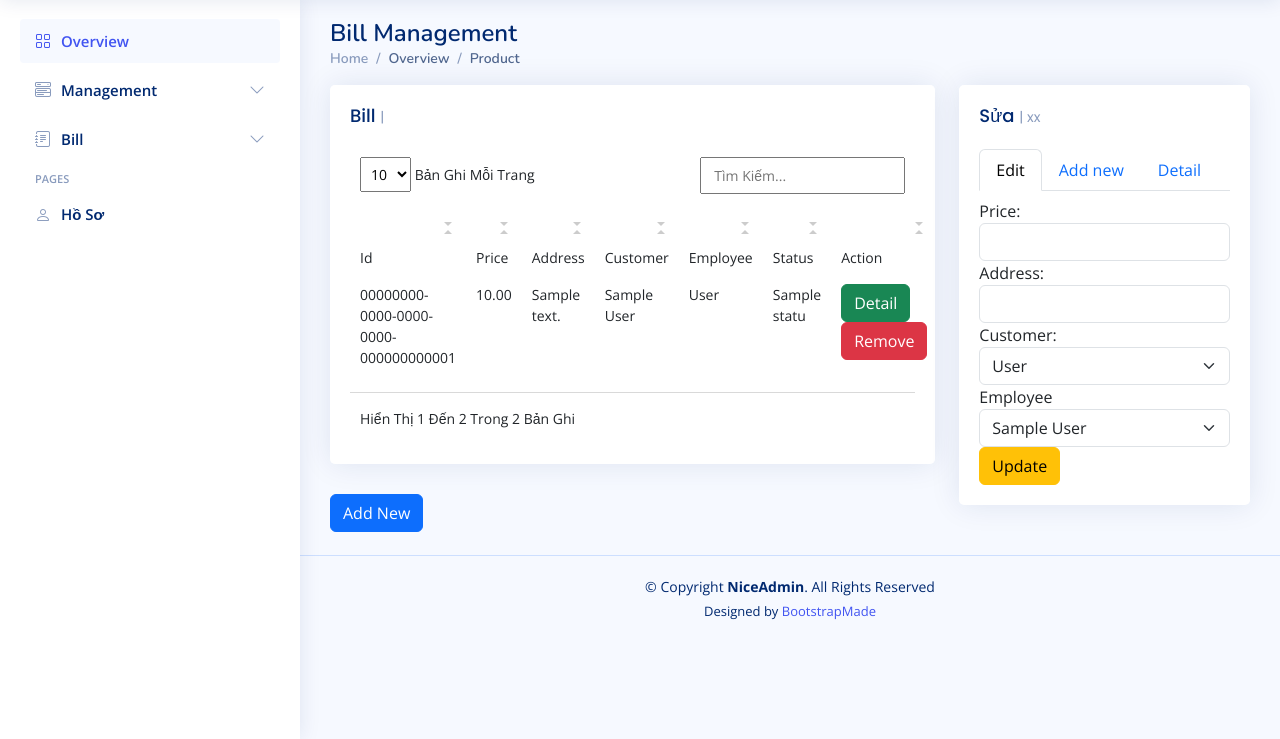
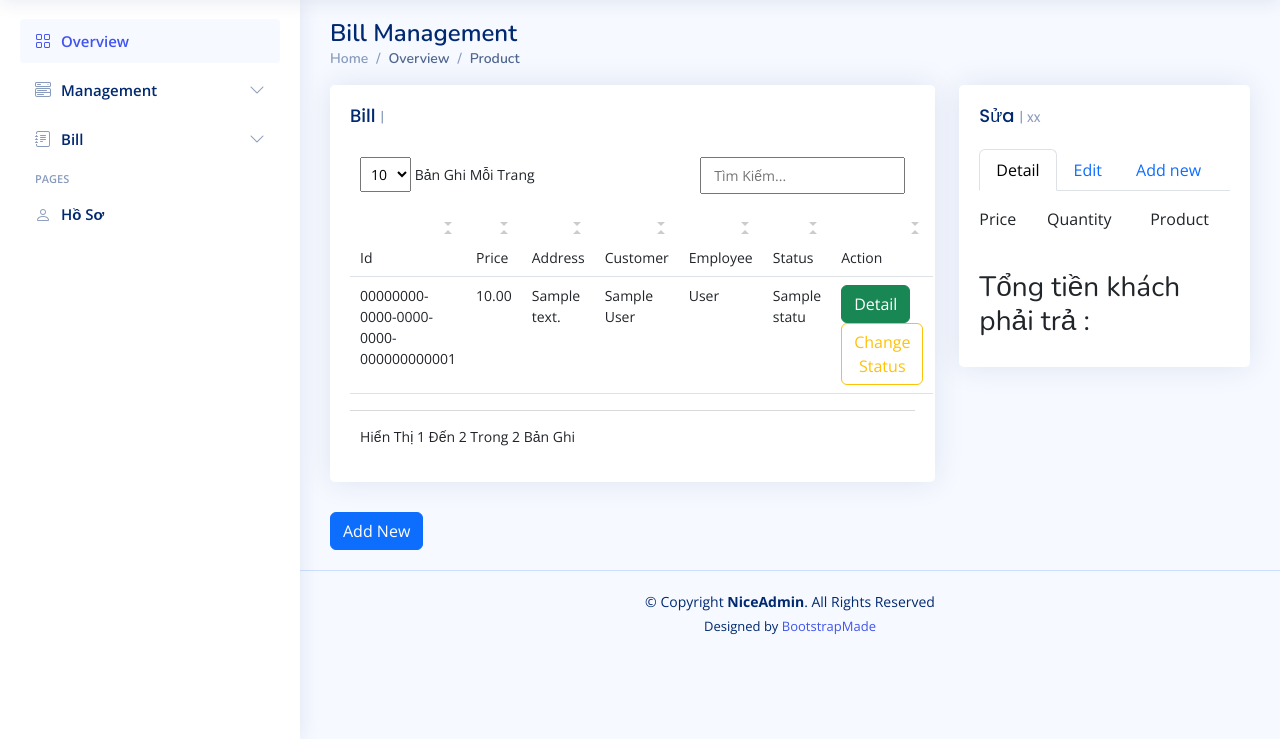
Before and after one commit to TooLaam/Lamnhph23964_DuAnThucTap, a Java web app: page /bill/index in a window 1280 px wide. Shown: the part 61-800 px from the top of the page. Run offline with Spring Boot 4, a stand-in JSP engine, Linux system fonts and the light colour scheme; tables that the repository leaves empty hold one stand-in row (values such as "Sample post"); data that the repository does not hold is empty; some libraries are stand-ins or nearby versions.

Commit message:
thêm giao diện cho Bill, bill detail, đổi trạng thái đơn hàng chức năng xem hóa đơn chi tiết theo từng hóa đơn

```diff
--- a/src/main/java/com/example/savis_intern_project/controller/BillController.java
+++ b/src/main/java/com/example/savis_intern_project/controller/BillController.java
@@ -1,14 +1,8 @@
 package com.example.savis_intern_project.controller;
 
 
-import com.example.savis_intern_project.entity.Bill;
-import com.example.savis_intern_project.entity.BillStatus;
-import com.example.savis_intern_project.entity.Customer;
-import com.example.savis_intern_project.entity.Employee;
-import com.example.savis_intern_project.service.serviceimpl.BillServiceImpl;
-import com.example.savis_intern_project.service.serviceimpl.BillStatusServiceImpl;
-import com.example.savis_intern_project.service.serviceimpl.CustomerServiceImpl;
-import com.example.savis_intern_project.service.serviceimpl.EmployeeServiceImpl;
+import com.example.savis_intern_project.entity.*;
+import com.example.savis_intern_project.service.serviceimpl.*;
 import org.springframework.beans.factory.annotation.Autowired;
 import org.springframework.stereotype.Controller;
 import org.springframework.ui.Model;
@@ -16,6 +10,7 @@
 
 import java.math.BigDecimal;
 import java.sql.Date;
+import java.util.List;
 import java.util.UUID;
 
 @Controller
@@ -24,6 +19,8 @@
 
     @Autowired
     BillServiceImpl billService;
+    @Autowired
+    BillDetailServiceImpl billDetailService;
     @Autowired
     CustomerServiceImpl customerService;
     @Autowired
@@ -50,10 +47,12 @@
         bill.setEmployee(employeeService.detail(Employee));
         bill.setAddress(address);
         bill.setCreateDate(currentDate);
+
+
         billService.create_new_bill(bill);
 
         System.out.println("Ngày hiện tại: " + currentDate);
-        return "";
+        return "redirect:/bill/index";
     }
 
     @PostMapping("/update-bill/{billId}")
@@ -77,7 +76,7 @@
         billService.create_new_bill(bill);
 
         System.out.println("Ngày hiện tại: " + currentDate);
-        return "";
+        return "redirect:/bill/index";
     }
 
     @GetMapping("/index")
@@ -91,12 +90,25 @@
     }
 
     @GetMapping("/index/{billId}")
-    public String show_data_bill(Model model,@PathVariable("billId")UUID billId) {
+    public String show_data_bill(Model model, @PathVariable("billId") UUID billId) {
         model.addAttribute("listBill", billService.get_all_bill());
         model.addAttribute("listCustomer", customerService.findAll());
         model.addAttribute("listEmployee", employeeService.findAll());
         model.addAttribute("listBillStatus", billStatusService.get_all_bill_status());
         model.addAttribute("billD", billService.get_one_bill(billId));
+        List<BillDetail> billDetailList = billDetailService.get_all_by_billId(billId);
+        double allPrice = 0; // Khởi tạo biến tổng giá trị hóa đơn
+        for (BillDetail billDetail : billDetailList) {
+            int quantity = billDetail.getQuantity();
+            BigDecimal price = billDetail.getProduct().getPrice();
+            BigDecimal totalPrice = price.multiply(BigDecimal.valueOf(quantity));
+            allPrice = allPrice + totalPrice.doubleValue();
+        }
+
+        System.out.println(allPrice);
+        model.addAttribute("billDetailD", billDetailList);
+        model.addAttribute("allPrice", allPrice);
+
 
         model.addAttribute("view", "/Bill/index.jsp");
         return "index";
@@ -105,12 +117,12 @@
     @GetMapping("delete_bill/{billId}")
     public String delete_bill(Model model, @PathVariable("billId") UUID billId) {
         billService.delete_bill(billId);
-        return "";
+        return "redirect:/bill/index";
     }
 
-    @PostMapping("/change_bill_status/{billId}")
+    @PostMapping("change_bill_status/{billId}")
     public String change_bill_status(Model model, @PathVariable("billId") UUID billId) {
         billService.change_bill_status(billId);
-        return "redirect:";
+        return "redirect:/bill/index";
     }
 }
--- a/src/main/java/com/example/savis_intern_project/repository/BillDetailRepository.java
+++ b/src/main/java/com/example/savis_intern_project/repository/BillDetailRepository.java
@@ -5,8 +5,10 @@
 import org.springframework.data.jpa.repository.JpaRepository;
 import org.springframework.stereotype.Repository;
 
+import java.util.List;
 import java.util.UUID;
 
 @Repository
 public interface BillDetailRepository extends JpaRepository<BillDetail, UUID> {
+    List<BillDetail> getAllByBillId(UUID uuid);
 }
--- a/src/main/java/com/example/savis_intern_project/service/BillDetailService.java
+++ b/src/main/java/com/example/savis_intern_project/service/BillDetailService.java
@@ -13,6 +13,8 @@
 
     List<BillDetail> get_all_billdetail();
 
+    List<BillDetail> get_all_by_billId(UUID billId);
+
     BillDetail get_one_bill_detail(UUID billDetailId);
 
 //    void change_bill_status(UUID billDetailId);
--- a/src/main/java/com/example/savis_intern_project/service/serviceimpl/BillDetailServiceImpl.java
+++ b/src/main/java/com/example/savis_intern_project/service/serviceimpl/BillDetailServiceImpl.java
@@ -27,6 +27,11 @@
     public List<BillDetail> get_all_billdetail() {
         return billDetailRepository.findAll();
     }
+    @Override
+    public List<BillDetail> get_all_by_billId(UUID billId) {
+        return billDetailRepository.getAllByBillId(billId);
+    }
+
 
     @Override
     public BillDetail get_one_bill_detail(UUID billDetailId) {
--- a/src/main/webapp/WEB-INF/views/Bill/index.jsp
+++ b/src/main/webapp/WEB-INF/views/Bill/index.jsp
@@ -1,6 +1,6 @@
 
 <%@ taglib prefix="c" uri="http://java.sun.com/jsp/jstl/core" %>
-
+<%@ taglib prefix="fmt" uri="http://java.sun.com/jsp/jstl/fmt" %>
 <%@ page contentType="text/html;charset=UTF-8" language="java" %>
 
 <div class="pagetitle">
@@ -28,7 +28,7 @@
                         <div class="card-body">
                             <h5 class="card-title">Bill <span>| </span></h5>
 
-                            <table class="table table-borderless datatable">
+                            <table class="table table-hover datatable">
                                 <tr>
                                     <td>Id</td>
                                     <td>Price</td>
@@ -39,7 +39,7 @@
                                     <td>Action</td>
                                 </tr>
                                 <c:forEach items="${listBill}" var="bill">
-                                    <tr>
+                                    <tr onclick="goToPage('/bill_detail/index/${bill.id}')">
                                         <td>${bill.id}</td>
                                         <td>${bill.price}</td>
                                         <td>${bill.address}</td>
@@ -47,9 +47,11 @@
                                         <td>${bill.customer.fullname}</td>
                                         <td>${bill.billStatus.name}</td>
                                         <td>
-                                            <a href="/bill/index/${bill.id}" class="btn btn-success">Detail</a>
-                                            <a href="/bill/delete_bill/${bill.id}" class="btn btn-danger"
-                                               onclick="return confirm('Bạn chắc chắn có muốn xóa??')">Remove</a>
+                                            <a href="/bill_detail/index/${bill.id}" class="btn btn-success">Detail</a>
+<%--                                            <a href="/bill/index/${bill.id}" class="btn btn-danger">Detail</a>--%>
+                                            <form action="/bill/change_bill_status/${bill.id}" method="post">
+                                                <button class="btn btn-outline-warning" onclick="return confirm('You want to change this status?')">Change Status</button>
+                                            </form>
                                         </td>
                                     </tr>
                                 </c:forEach>
@@ -81,7 +83,13 @@
                     <!-- Default Tabs -->
                     <ul class="nav nav-tabs" id="myTab" role="tablist">
                         <li class="nav-item" role="presentation">
-                            <button class="nav-link active" id="home-tab" data-bs-toggle="tab"
+                            <button class="nav-link active" id="contact-tab" data-bs-toggle="tab"
+                                    data-bs-target="#contact" type="button" role="tab" aria-controls="contact"
+                                    aria-selected="false">Detail
+                            </button>
+                        </li>
+                        <li class="nav-item" role="presentation">
+                            <button class="nav-link " id="home-tab" data-bs-toggle="tab"
                                     data-bs-target="#home" type="button" role="tab" aria-controls="home"
                                     aria-selected="true">Edit
                             </button>
@@ -92,17 +100,11 @@
                                     aria-selected="false">Add new
                             </button>
                         </li>
-                        <li class="nav-item" role="presentation">
-                            <button class="nav-link" id="contact-tab" data-bs-toggle="tab"
-                                    data-bs-target="#contact" type="button" role="tab" aria-controls="contact"
-                                    aria-selected="false">Detail
-                            </button>
-                        </li>
                     </ul>
 
 <%--update--%>
                     <div class="tab-content pt-2" id="myTabContent">
-                        <div class="tab-pane fade show active" id="home" role="tabpanel"
+                        <div class="tab-pane fade" id="home" role="tabpanel"
                              aria-labelledby="home-tab">
                             <form action="/bill/update-bill/${billId}" method="post">
                                 <div class="form-group">
@@ -137,7 +139,7 @@
                         </div>
 
 <%--create--%>
-                        <div class="tab-pane fade" id="profile" role="tabpanel" aria-labelledby="profile-tab">
+                        <div class="tab-pane fade"  id="profile" role="tabpanel" aria-labelledby="profile-tab">
                             <form action="/bill/create_bill" method="post">
                                 <div class="form-group">
                                     Price: <input type="number" name="price" class="form-control">
@@ -170,20 +172,26 @@
                             </form>
                         </div>
 <%--detail--%>
-                        <div class="tab-pane fade" id="contact" role="tabpanel" aria-labelledby="contact-tab">
-                            <form class="row g-3" action="/bill/index/{billId}/${bill.id}" method="get">
-                                <div class="form-group">
-                                    Price: ${billD.price}
-                                </div>
-                                <div class="form-group">
-                                    Address: ${billD.address}
-                                </div>
-                                <div class="form-group">
-                                    Customer: ${billD.customer.fullname}
-                                </div>
-                                <div class="form-group">
-                                    Employee: ${billD.employee.fullName}
-                                </div>
+                        <div class="tab-pane fade show active" id="contact" role="tabpanel" aria-labelledby="contact-tab">
+                            <form class="row g-3" action="/bill/index/${bill.id}" method="get">
+                                <table class="table table-borderless">
+                                    <tr>
+<%--                                        <td>Id</td>--%>
+                                        <td>Price</td>
+                                        <td>Quantity</td>
+                                        <td>Product</td>
+
+                                    </tr>
+                                    <c:forEach items="${billDetailD}" var="billDetailD">
+                                        <tr>
+<%--                                            <td>${bill.id}</td>--%>
+                                            <td>${billDetailD.price}</td>
+                                            <td>${billDetailD.quantity}</td>
+                                            <td>${billDetailD.product.name}</td>
+                                        </tr>
+                                    </c:forEach>
+                                </table>
+                                <h3>Tổng tiền khách phải trả : <fmt:formatNumber value="${allPrice}" type="currency" currencyCode="VND" /></h3>
                             </form><!-- End Multi Columns Form -->
                         </div>
                     </div><!-- End Default Tabs -->
@@ -198,4 +206,10 @@
     </div><!-- End Right side columns -->
 
     </div>
+
+    <script>
+        function goToPage(url) {
+            window.location.href = url;
+        }
+    </script>
 </section>
```
Also changed, not shown: src/main/java/com/example/savis_intern_project/controller/BilldetailController.java (+19 -6 lines), src/main/java/com/example/savis_intern_project/service/serviceimpl/BillServiceImpl.java (+18 -6 lines), src/main/webapp/WEB-INF/views/BillDetail/index.jsp (added, +74 -0 lines).
